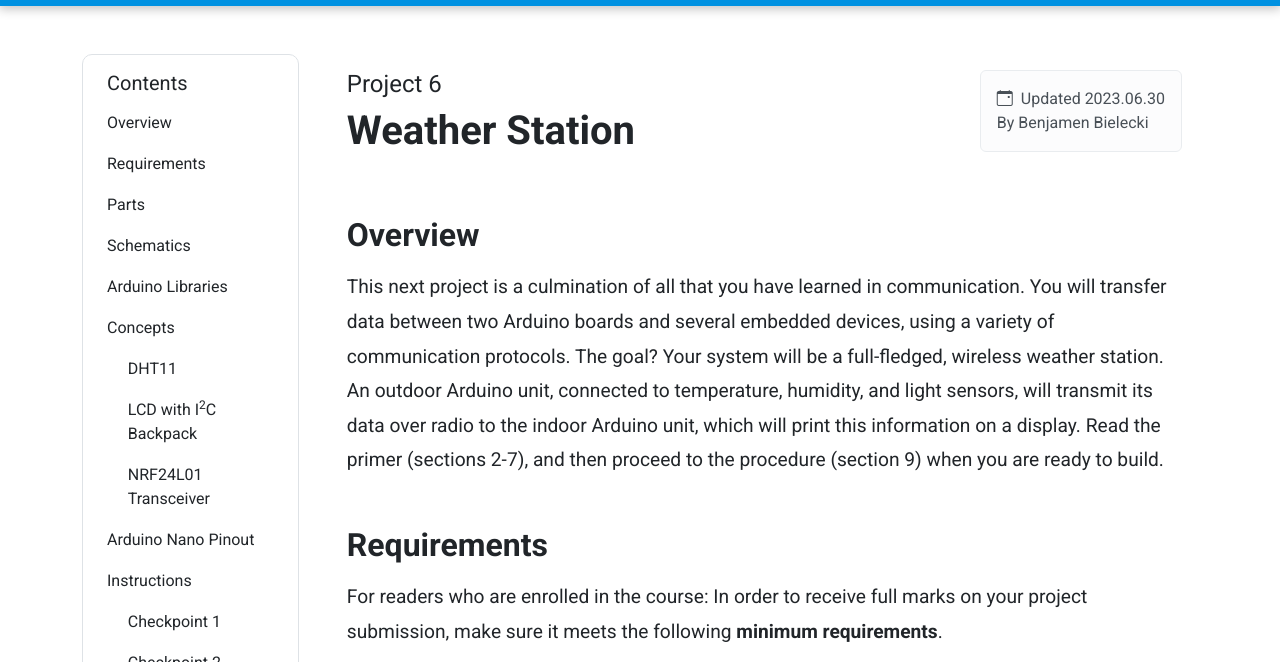
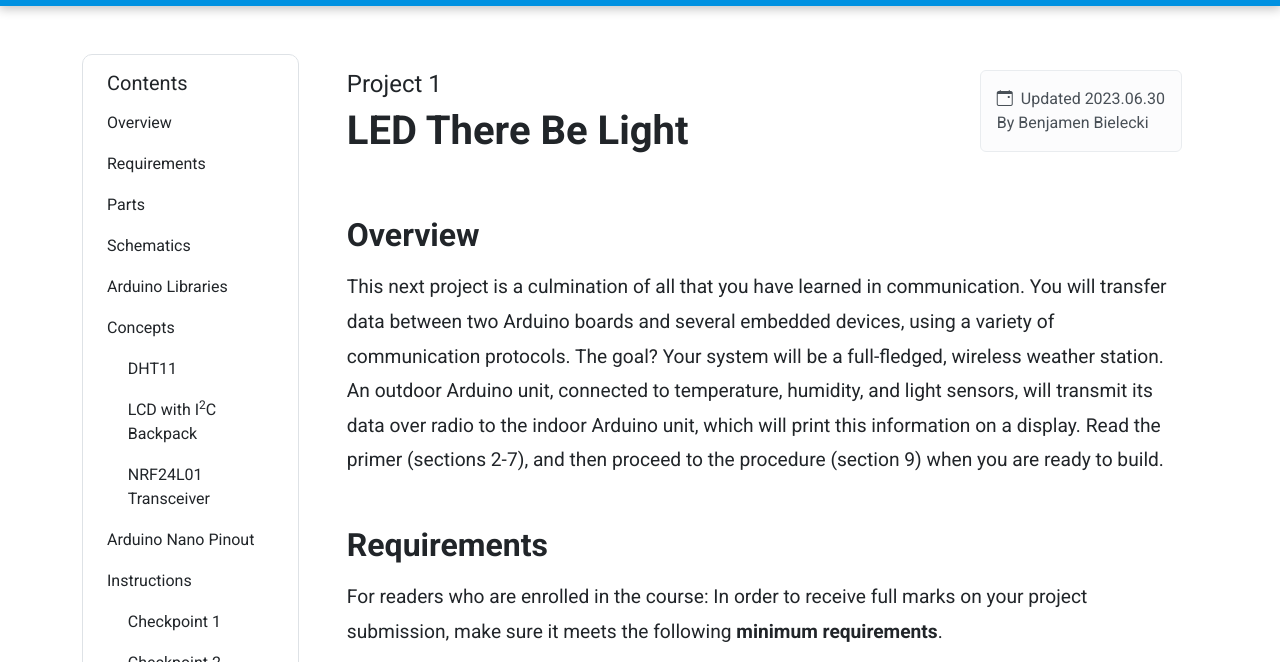
Before and after one commit to uci-ieee/ops-webpages-2024-2025, a plain HTML site: page project_1.html in a window 1280 px wide. Shown: the part 79-741 px from the top of the page. Drawn offline with nearby package versions, Linux system fonts and the light colour scheme; a web font is replaced by a local one.

Commit message:
I learned commit

```diff
--- a/project_1.html
+++ b/project_1.html
@@ -103,8 +103,8 @@
 			data-bs-smooth-scroll="true" tabindex="0">
 			<div class="d-flex flex-row justify-content-between mb-5">
 				<div class="">
-					<h4>Project 6</h4>
-					<h1 class="fw-bold">Weather Station</h1>
+					<h4>Project 1</h4>
+					<h1 class="fw-bold">LED There Be Light</h1>
 				</div>
 				<div class="alert alert-light" role="alert">
 					<i class="bi bi-calendar-event me-1"></i>
```
